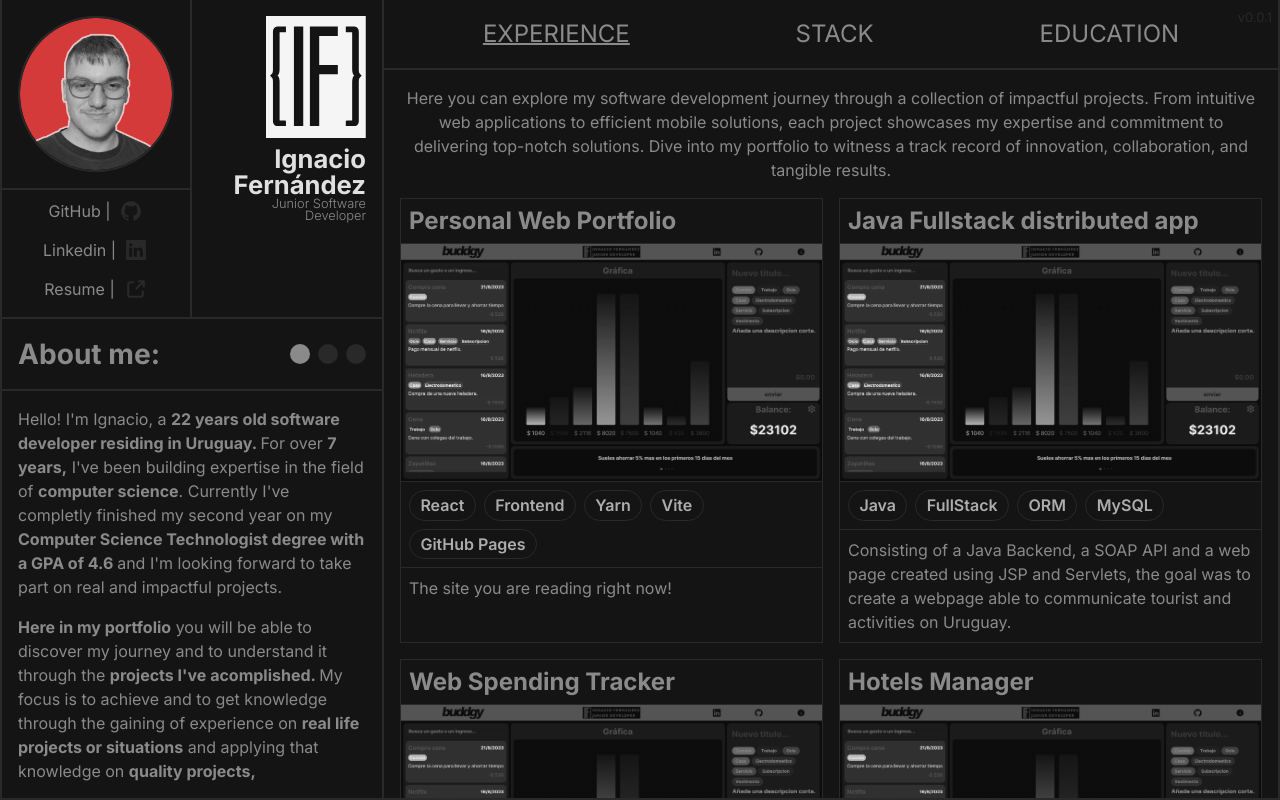
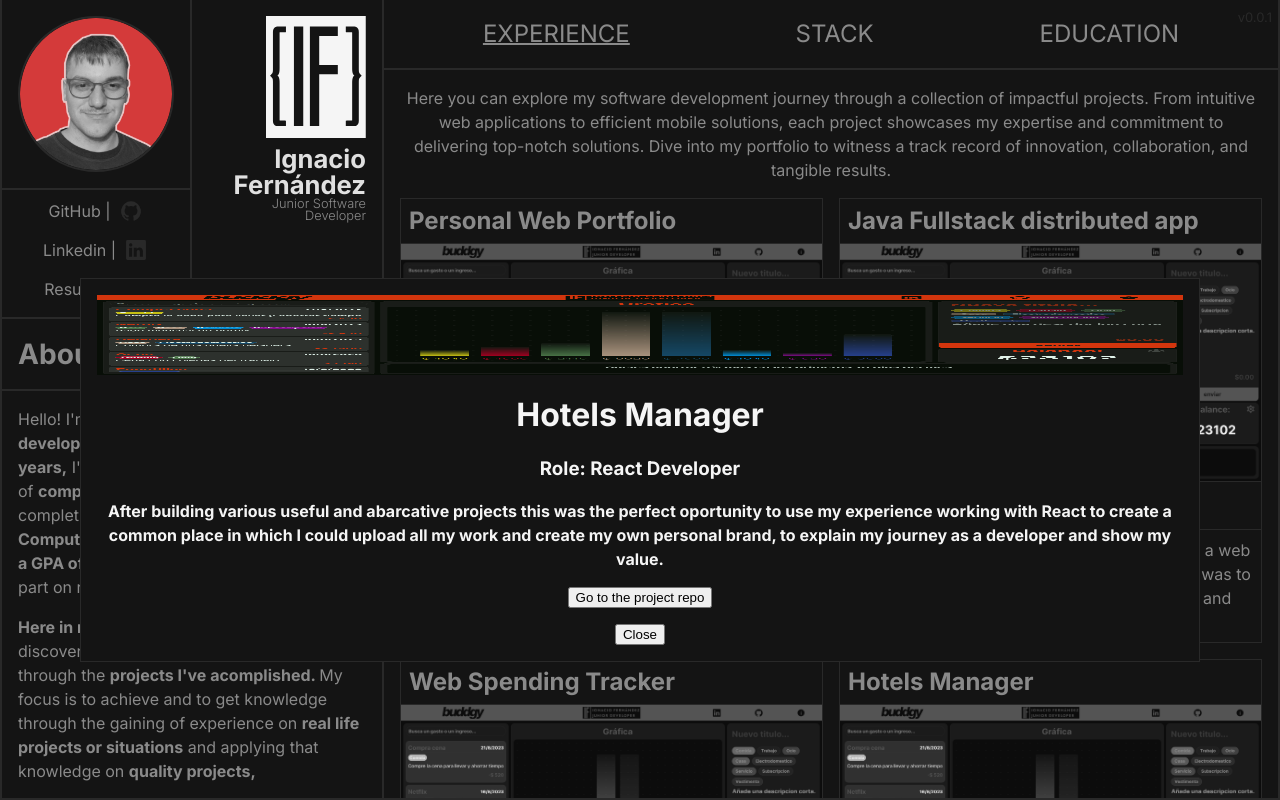
Before and after one commit to ignfer/portfolio, a React (Vite) app: page / in a window 1280 px wide. Built offline with nearby package versions, Linux system fonts and the light colour scheme.

Commit message:
Upload
- now each experience card has a dialog element which work as a modal

```diff
--- a/src/components/Experience/Experience.jsx
+++ b/src/components/Experience/Experience.jsx
@@ -81,7 +81,7 @@ export default function Experience(){
         <div className='experience-card-container'>
           {
             experienceJSON.experience.map((element,index) => {
-            return <ExperienceCard key={index} experience={element}/>
+            return <ExperienceCard key={index} index={index} experience={element}/>
           })}
         </div>
       </div>
--- a/src/components/ExperienceCard/ExperienceCard.jsx
+++ b/src/components/ExperienceCard/ExperienceCard.jsx
@@ -1,11 +1,44 @@
 import Badge from '../Badge/Badge';
-import Modal from '../Modal/Modal';
+import '../Modal/Modal.css'
 import './ExperienceCard.css'
 
-export default function ExperienceCard({experience}){
+export default function ExperienceCard({index,experience}){
+
+  /* each experience card has a dialog which work as a modal
+  the ID is autogenerated given by the prefix experienceModal and the index
+  of the card*/
+
+  const modalId = 'experienceModal' + index
+
+  const openModal = () => {
+    const modalInstance = document.querySelector('#' + modalId);
+    modalInstance.showModal();
+  }
+
+  const closeModal = () => {
+    const modalInstance = document.querySelector('#' + modalId);
+    modalInstance.close();
+  }
+
+  const test = () => {
+    console.log('test');
+  }
+
   return(
     <>
-      <div className='experience-card'>
+      {
+        <dialog className='modal' id={modalId}>
+          <img className='modal-banner' src={experience.imagepath}></img>
+          <h1>{experience.title}</h1>
+          <h3>Role: {experience.modalRole}</h3>
+          <h4>{experience.modalDescription}</h4>
+
+          <button>Go to the project repo</button>
+          <button onClick={closeModal}>Close</button>
+        </dialog>
+      }
+
+      <div className='experience-card' onClick={openModal}>
         <h2 className='experience-card-title'>{experience.title}</h2>
 
         <div className='experience-card-preview'>
--- a/src/components/Modal/Modal.css
+++ b/src/components/Modal/Modal.css
@@ -17,6 +17,10 @@
 
   border-width: 1px;
   border-color: var(--dark-color-1);
+}
 
-  visibility: hidden;
+.modal-banner{
+  background-color: yellow;
+  height: 10vh;
+  width: 100%;
 }
--- a/src/components/Modal/Modal.jsx
+++ /dev/null
@@ -1,14 +0,0 @@
-import './Modal.css'
-export default function Modal({experience}){
-  return(
-    <>
-    <dialog className='modal'>
-      <h1>{experience.title}</h1>
-      <h3>Role: {experience.modalRole}</h3>
-      <h4>{experience.modalDescription}</h4>
-      <button>Go to the repo</button>
-      <button>X</button>
-    </dialog>
-    </>
-  );
-}
```
